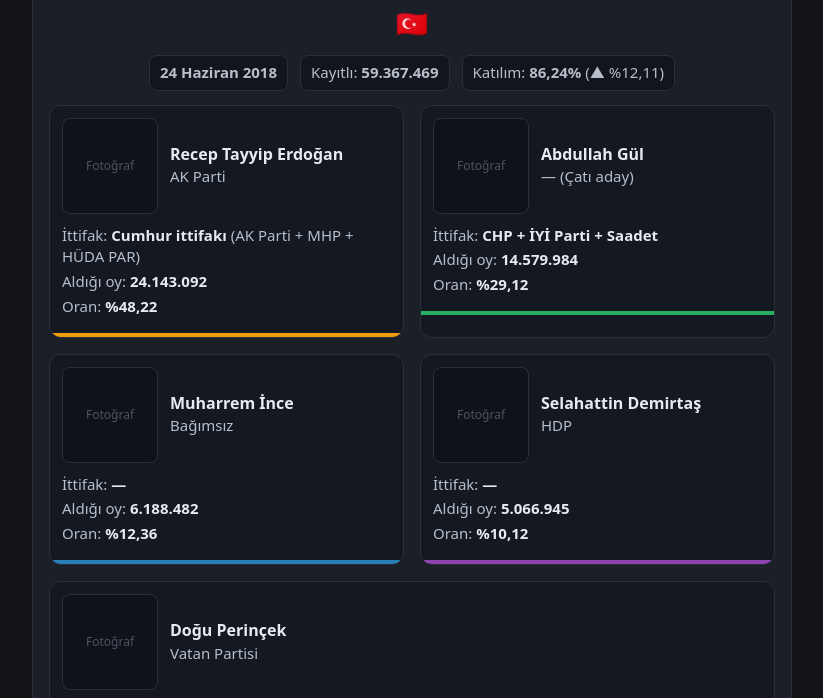
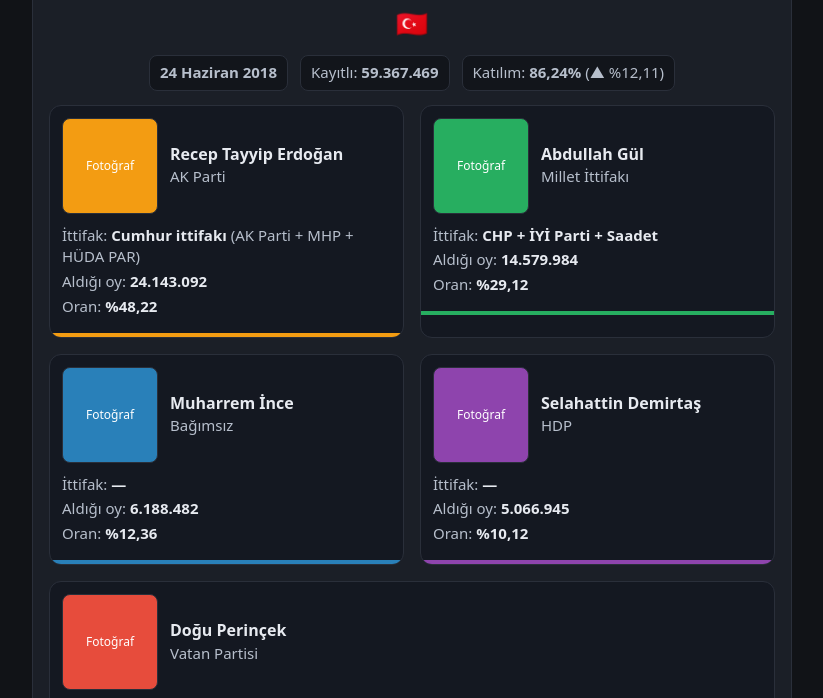
Before and after one commit to TriQue06/senaryo-website, a plain HTML site: page 2018cb1.html in a window 1280 px wide. Shown: the part 70-768 px from the top of the page, without its empty margins (228-1051 px from the left). Drawn offline with Linux system fonts and the light colour scheme.

Commit message:
Update 2018cb1.html

```diff
--- a/2018cb1.html
+++ b/2018cb1.html
@@ -21,7 +21,14 @@
   @media (max-width:640px){ .grid{grid-template-columns:1fr} }
   .card{border:1px solid var(--line);border-radius:12px;overflow:hidden;background:#141821}
   .card .top{display:flex;gap:12px;padding:12px 12px 0 12px;align-items:center}
-  .card .photo{width:96px;height:96px;border-radius:8px;background:#0f1218;flex:0 0 auto;display:flex;align-items:center;justify-content:center;color:#4b5363;font-size:12px;border:1px solid var(--line)}
+  .photo{width:96px;height:96px;border-radius:8px;flex:0 0 auto;
+         display:flex;align-items:center;justify-content:center;
+         color:#fff;font-size:12px;border:1px solid var(--line)}
+  .photo.orange{background:var(--orange)}
+  .photo.green{background:var(--green)}
+  .photo.blue{background:var(--blue)}
+  .photo.purple{background:var(--purple)}
+  .photo.red{background:var(--red)}
   .card .name{font-weight:700;font-size:16px}
   .kv{padding:8px 12px 12px 12px;color:var(--muted)}
   .kv div{margin:3px 0}
@@ -50,7 +57,7 @@
       <!-- Erdoğan -->
       <div class="card">
         <div class="top">
-          <div class="photo">Fotoğraf</div>
+          <div class="photo orange">Fotoğraf</div>
           <div>
             <div class="name">Recep Tayyip Erdoğan</div>
             <div class="subtle">AK Parti</div>
@@ -67,10 +74,10 @@
       <!-- Abdullah Gül -->
       <div class="card">
         <div class="top">
-          <div class="photo">Fotoğraf</div>
+          <div class="photo green">Fotoğraf</div>
           <div>
             <div class="name">Abdullah Gül</div>
-            <div class="subtle">— (Çatı aday)</div>
+            <div class="subtle">Millet İttifakı</div>
           </div>
         </div>
         <div class="kv">
@@ -84,7 +91,7 @@
       <!-- Muharrem İnce -->
       <div class="card">
         <div class="top">
-          <div class="photo">Fotoğraf</div>
+          <div class="photo blue">Fotoğraf</div>
           <div>
             <div class="name">Muharrem İnce</div>
             <div class="subtle">Bağımsız</div>
@@ -101,7 +108,7 @@
       <!-- Selahattin Demirtaş -->
       <div class="card">
         <div class="top">
-          <div class="photo">Fotoğraf</div>
+          <div class="photo purple">Fotoğraf</div>
           <div>
             <div class="name">Selahattin Demirtaş</div>
             <div class="subtle">HDP</div>
@@ -118,7 +125,7 @@
       <!-- Doğu Perinçek -->
       <div class="card" style="grid-column:1/-1">
         <div class="top">
-          <div class="photo">Fotoğraf</div>
+          <div class="photo red">Fotoğraf</div>
           <div>
             <div class="name">Doğu Perinçek</div>
             <div class="subtle">Vatan Partisi</div>
```
